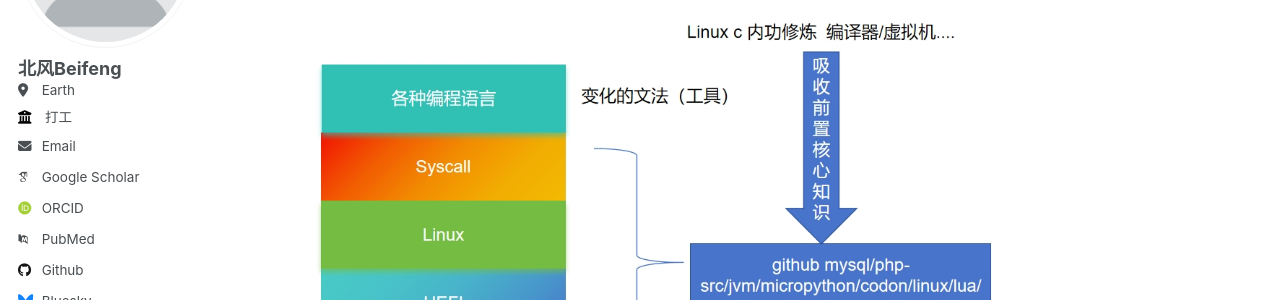
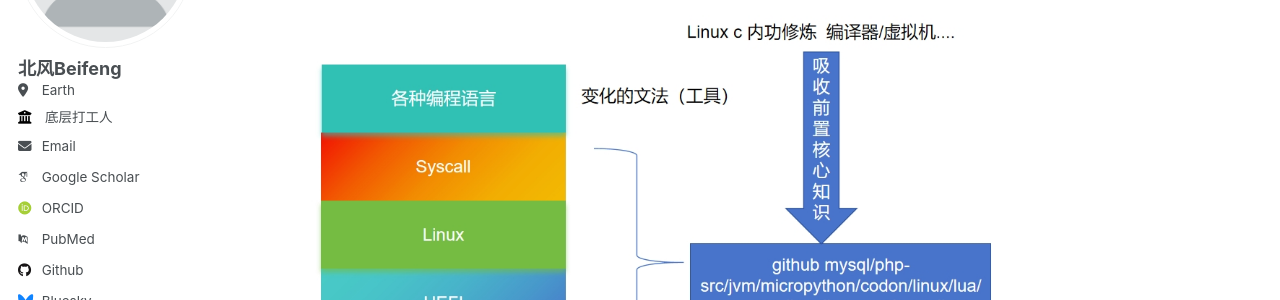
Before and after one commit to beifengisnil/beifengisnil.github.io, a Jekyll site: the page built from _pages/about.md, in a window 1280 px wide. Shown: the part 233-533 px from the top of the page. Built offline with Jekyll 4.4.1, drawn with Linux system fonts in a browser that asks for light colours; some web fonts are replaced.

Commit message:
Update _config.yml

```diff
--- a/_config.yml
+++ b/_config.yml
@@ -24,7 +24,7 @@ author:
   avatar           : "profile.png"
   name             : "北风Beifeng"
   location         : "Earth"
-  employer         : "打工"
+  employer         : "底层打工人"
   uri              : # URL
   email            : "微信Le-studyg"
 
```
